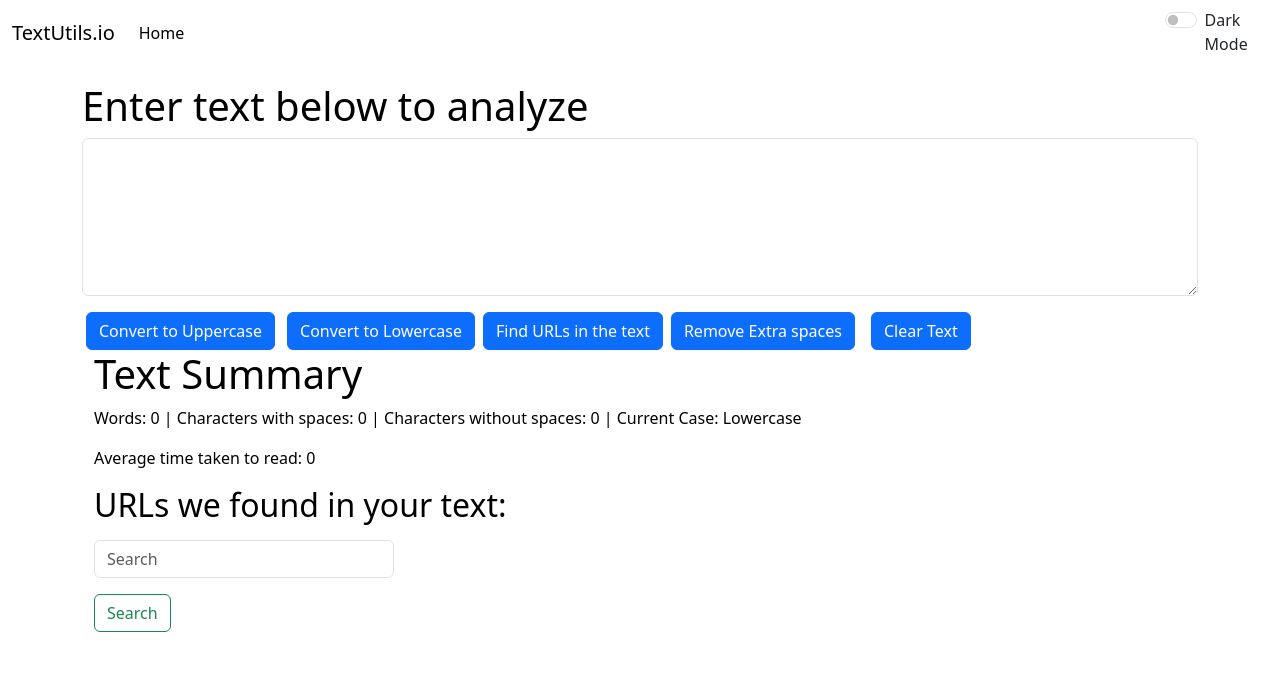
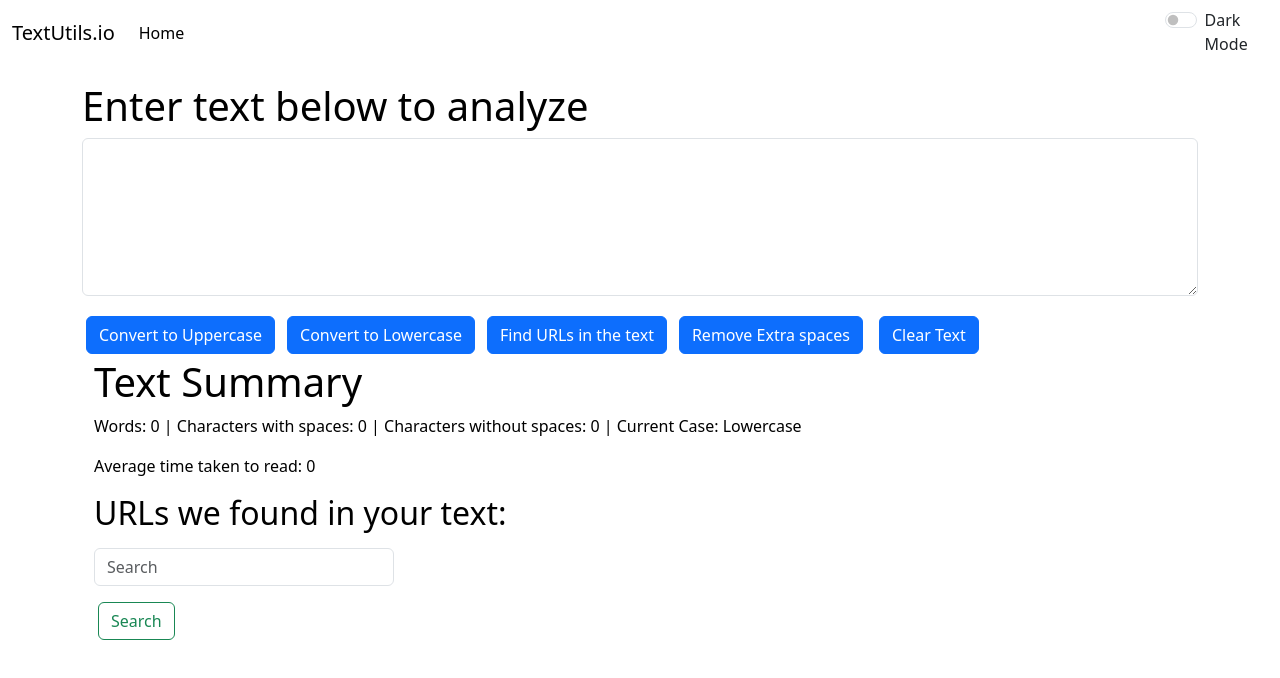
Before and after one commit to sunit-pulukuri/Simple-Text-Editor---React-, a React (Create React App) app: page / in a window 1280 px wide. Shown: the top 678 px of the page. Built offline with nearby package versions, Linux system fonts and the light colour scheme.

Commit message:
CSS Redone

```diff
--- a/src/index.css
+++ b/src/index.css
@@ -1,6 +1,6 @@
-/* button{
+button{
     margin: 4px;
-} */
+}
 a{
     color: white;
     text-decoration: none;
```
